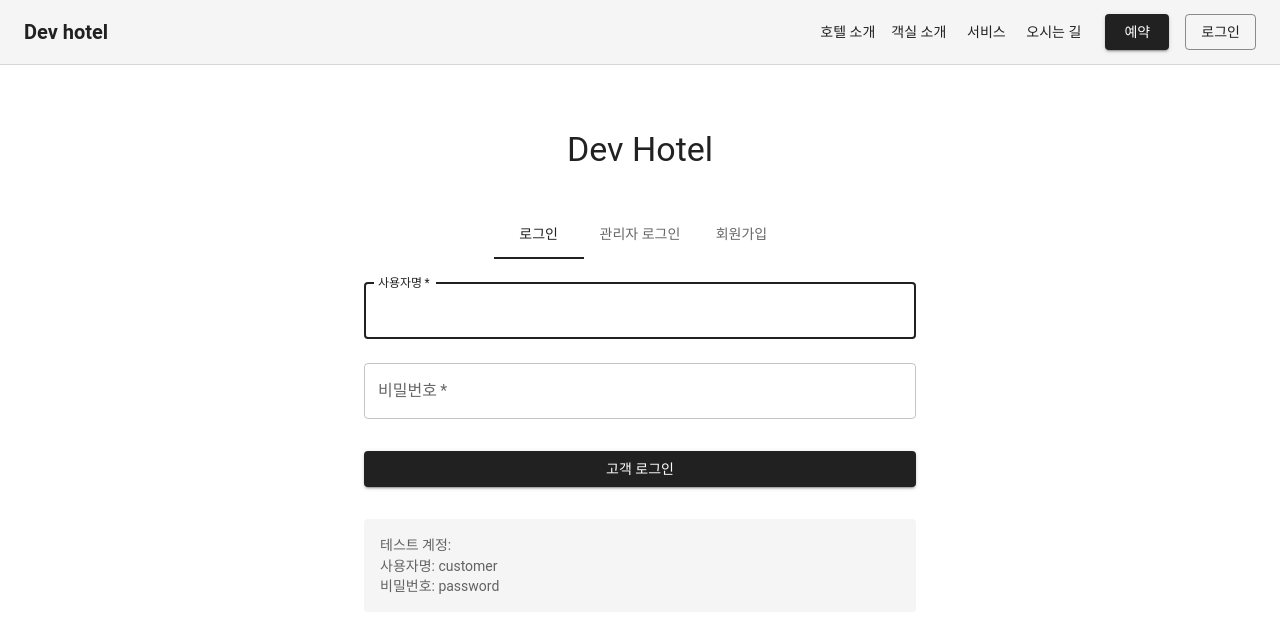
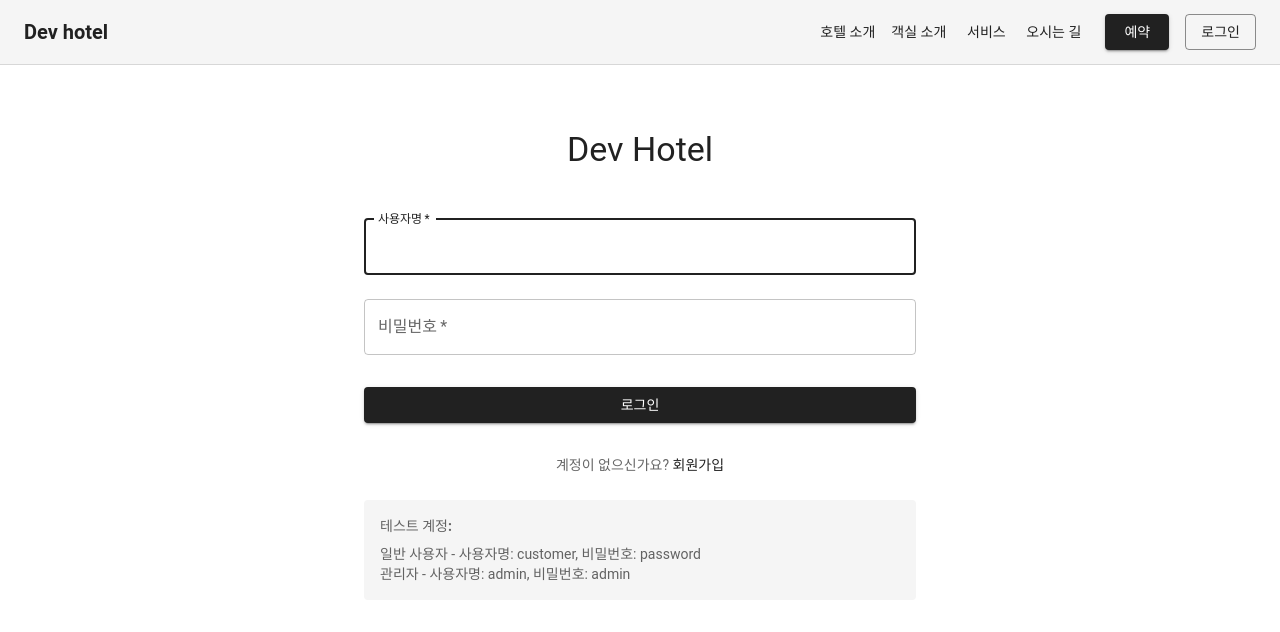
Before and after one commit to seoyundeok224/hotel-web-page-Team-project, a React (Vite) app in the folder devGuest/guest-front/: page /login in a window 1280 px wide. Shown: the top 632 px of the page. Built offline with nearby package versions, Linux system fonts and the light colour scheme.

Commit message:
로그인 ui수정

```diff
--- a/devGuest/guest-front/src/App.jsx
+++ b/devGuest/guest-front/src/App.jsx
@@ -6,6 +6,7 @@ import Rooms from './pages/Rooms';
 import Services from './pages/Services';
 import Booking from './pages/Booking';
 import Login from './pages/Login';
+import Register from './pages/Register';
 import Dining from './pages/Dining';
 import Facilities from './pages/Facilities';
 import Directions from './pages/Directions'; // 오시는 길 페이지 추가
@@ -56,6 +57,12 @@ const App = () => {
             <>
               <Navbar />
               <Login />
+            </>
+          } />
+          <Route path="/register" element={
+            <>
+              <Navbar />
+              <Register />
             </>
           } />
           <Route path="/dining" element={
--- a/devGuest/guest-front/src/pages/Login.jsx
+++ b/devGuest/guest-front/src/pages/Login.jsx
@@ -1,12 +1,10 @@
 import React, { useState } from 'react';
-import { Typography, Container, Box, TextField, Button, Alert, Tab, Tabs } from '@mui/material';
-import { useNavigate } from 'react-router-dom';
+import { Typography, Container, Box, TextField, Button, Alert, Link } from '@mui/material';
+import { useNavigate, Link as RouterLink } from 'react-router-dom';
 import { useAuth } from '../contexts/AuthContext';
 import { authService } from '../services/hotelService';
-import RegisterForm from '../components/RegisterForm';
 
 const Login = () => {
-  const [tabValue, setTabValue] = useState(0);
   const [formData, setFormData] = useState({
     username: '',
     password: ''
@@ -16,11 +14,6 @@ const Login = () => {
 
   const navigate = useNavigate();
   const { login } = useAuth();
-
-  const handleTabChange = (event, newValue) => {
-    setTabValue(newValue);
-    setError('');
-  };
 
   const handleChange = (e) => {
     setFormData({
@@ -57,19 +50,6 @@ const Login = () => {
     }
   };
 
-  const handleRegisterSuccess = (userData) => {
-    // 회원가입 성공 시 자동으로 로그인 탭으로 전환
-    setTabValue(0);
-    setFormData({
-      username: userData.username,
-      password: ''
-    });
-  };
-
-  const handleSwitchToLogin = () => {
-    setTabValue(0);
-  };
-
   return (
     <Container maxWidth="sm">
       <Box
@@ -84,17 +64,6 @@ const Login = () => {
           Dev Hotel
         </Typography>
 
-        <Box sx={{ width: '100%', mt: 2 }}>
-          <Tabs value={tabValue} onChange={handleTabChange} centered>
-            <Tab label="로그인" />
-            <Tab label="관리자 로그인" />
-            <Tab label="회원가입" />
-          </Tabs>
-        </Box>
-
-        {/* 로그인 및 관리자 로그인 폼 */}
-        {(tabValue === 0 || tabValue === 1) && (
-          <>
         {error && (
           <Alert severity="error" sx={{ mt: 2, width: '100%' }}>
             {error}
@@ -113,7 +82,6 @@ const Login = () => {
             autoFocus
             value={formData.username}
             onChange={handleChange}
-                placeholder={tabValue === 0 ? "customer" : "admin"}
           />
           <TextField
             margin="normal"
@@ -126,7 +94,6 @@ const Login = () => {
             autoComplete="current-password"
             value={formData.password}
             onChange={handleChange}
-                placeholder={tabValue === 0 ? "password" : "admin"}
           />
           <Button
             type="submit"
@@ -135,39 +102,37 @@ const Login = () => {
             sx={{ mt: 3, mb: 2 }}
             disabled={loading}
           >
-                {loading ? '로그인 중...' : (tabValue === 0 ? '고객 로그인' : '관리자 로그인')}
+            {loading ? '로그인 중...' : '로그인'}
           </Button>
 
-              {tabValue === 0 && (
-                <Box sx={{ mt: 2, p: 2, backgroundColor: '#f5f5f5', borderRadius: 1 }}>
+          <Box sx={{ textAlign: 'center', mt: 2 }}>
             <Typography variant="body2" color="text.secondary">
-                    테스트 계정:<br />
-                    사용자명: customer<br />
-                    비밀번호: password
+              계정이 없으신가요?{' '}
+              <Link
+                component={RouterLink}
+                to="/register"
+                sx={{
+                  textDecoration: 'none',
+                  '&:hover': {
+                    textDecoration: 'underline'
+                  }
+                }}
+              >
+                회원가입
+              </Link>
             </Typography>
           </Box>
-              )}
 
-              {tabValue === 1 && (
-                <Box sx={{ mt: 2, p: 2, backgroundColor: '#f5f5f5', borderRadius: 1 }}>
+          <Box sx={{ mt: 3, p: 2, backgroundColor: '#f5f5f5', borderRadius: 1 }}>
+            <Typography variant="body2" color="text.secondary" sx={{ mb: 1 }}>
+              <strong>테스트 계정:</strong>
+            </Typography>
             <Typography variant="body2" color="text.secondary">
-                    관리자 계정:<br />
-                    사용자명: admin<br />
-                    비밀번호: admin
+              일반 사용자 - 사용자명: customer, 비밀번호: password<br />
+              관리자 - 사용자명: admin, 비밀번호: admin
             </Typography>
           </Box>
-              )}
         </Box>
-          </>
-        )}
-
-        {/* 회원가입 폼 */}
-        {tabValue === 2 && (
-          <RegisterForm
-            onSuccess={handleRegisterSuccess}
-            onSwitchToLogin={handleSwitchToLogin}
-          />
-        )}
       </Box>
     </Container>
   );
--- /dev/null
+++ b/devGuest/guest-front/src/pages/Register.jsx
@@ -0,0 +1,58 @@
+import React, { useState } from 'react';
+import { Typography, Container, Box, Link } from '@mui/material';
+import { Link as RouterLink } from 'react-router-dom';
+import RegisterForm from '../components/RegisterForm';
+
+const Register = () => {
+    const handleRegisterSuccess = (userData) => {
+        // 회원가입 성공 시 로그인 페이지로 이동하거나 메시지 표시
+        console.log('회원가입 성공:', userData);
+    };
+
+    const handleSwitchToLogin = () => {
+        // 로그인 페이지로 이동 시 사용할 수 있는 함수
+        console.log('로그인 페이지로 이동');
+    };
+
+    return (
+        <Container maxWidth="sm">
+            <Box
+                sx={{
+                    marginTop: 8,
+                    display: 'flex',
+                    flexDirection: 'column',
+                    alignItems: 'center',
+                }}
+            >
+                <Typography component="h1" variant="h4" sx={{ mb: 3 }}>
+                    Dev Hotel 회원가입
+                </Typography>
+
+                <RegisterForm
+                    onSuccess={handleRegisterSuccess}
+                    onSwitchToLogin={handleSwitchToLogin}
+                />
+
+                <Box sx={{ textAlign: 'center', mt: 3 }}>
+                    <Typography variant="body2" color="text.secondary">
+                        이미 계정이 있으신가요?{' '}
+                        <Link
+                            component={RouterLink}
+                            to="/login"
+                            sx={{
+                                textDecoration: 'none',
+                                '&:hover': {
+                                    textDecoration: 'underline'
+                                }
+                            }}
+                        >
+                            로그인
+                        </Link>
+                    </Typography>
+                </Box>
+            </Box>
+        </Container>
+    );
+};
+
+export default Register;
```
Lines whose indentation alone changed are shown as unchanged.
